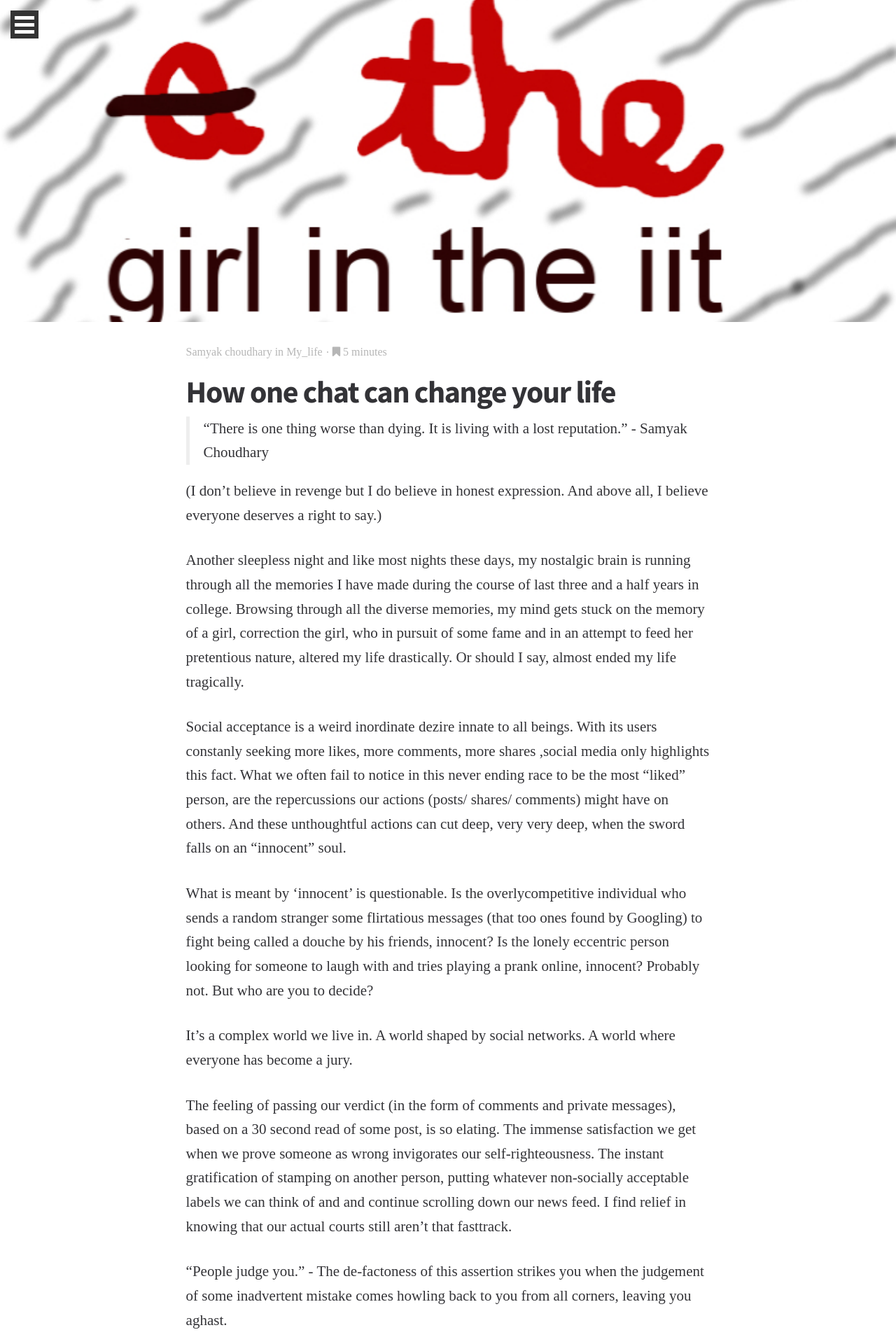
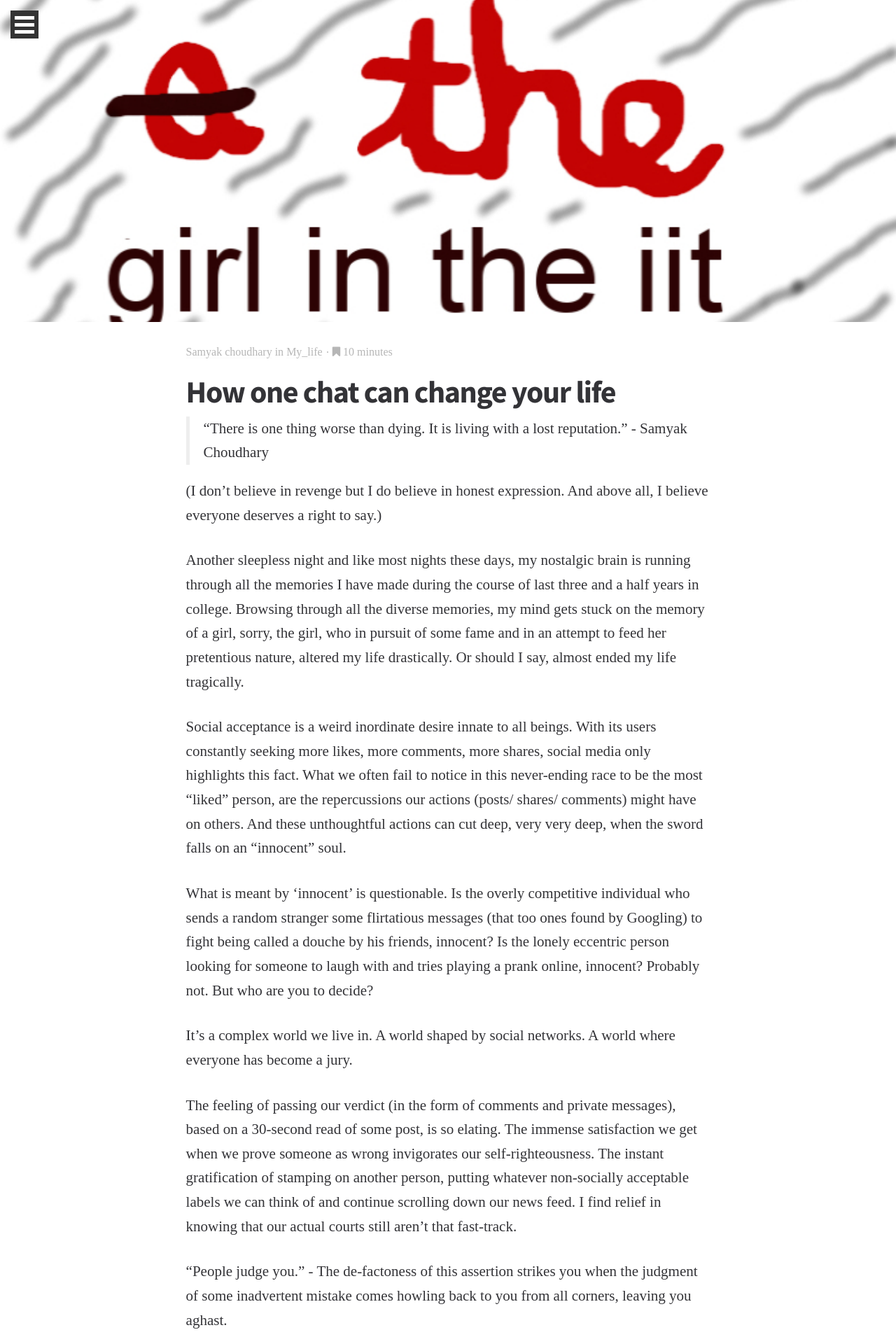
Before and after one commit to samyak45/samyak45.github.io, a Jekyll site: the page built from _posts/2017-02-10-How-one-chat-can-change-your-life.md, in a window 1280 px wide. Shown: the top 1920 px of the page at 70% size. Built offline with Jekyll 4.4.1, drawn with Linux system fonts in a browser that asks for light colours; some web fonts are replaced; some of the changed text lies outside the part shown.

Commit message:
COrrected some grammatical errors

```diff
--- a/_posts/2017-02-10-How-one-chat-can-change-your-life.md
+++ b/_posts/2017-02-10-How-one-chat-can-change-your-life.md
@@ -8,7 +8,7 @@ author_name : Samyak Choudhary
 author_url : /about
 author_avatar: samyak
 show_avatar : true
-read_time : 5
+read_time : 10
 feature_image: girlintheiit
 show_related_posts: false
 square_related: girlintheiit
@@ -19,35 +19,35 @@ published: true
 
 (I don't believe in revenge but I do believe in honest expression. And above all, I believe everyone deserves a right to say.)
 
-Another sleepless night and like most nights these days, my nostalgic brain is running through all the memories I have made during the course of last three and a half years in college. Browsing through all the diverse memories, my mind gets stuck on the memory of a girl, correction the girl, who in pursuit of some fame and in an attempt to feed her pretentious nature, altered my life drastically. Or should I say, almost ended my life tragically.
+Another sleepless night and like most nights these days, my nostalgic brain is running through all the memories I have made during the course of last three and a half years in college. Browsing through all the diverse memories, my mind gets stuck on the memory of a girl, sorry, the girl, who in pursuit of some fame and in an attempt to feed her pretentious nature, altered my life drastically. Or should I say, almost ended my life tragically.
 
-Social acceptance is a weird inordinate dezire innate to all beings. With its users constanly seeking more likes, more comments, more shares ,social media only highlights this fact. What we often fail to notice in this never ending race to be the most "liked" person, are the repercussions our actions (posts/ shares/ comments) might have on others. And these unthoughtful actions can cut deep, very very deep, when the sword falls on an "innocent" soul.
+Social acceptance is a weird inordinate desire innate to all beings. With its users constantly seeking more likes, more comments, more shares, social media only highlights this fact. What we often fail to notice in this never-ending race to be the most "liked" person, are the repercussions our actions (posts/ shares/ comments) might have on others. And these unthoughtful actions can cut deep, very very deep, when the sword falls on an "innocent" soul.
 
-What is meant by 'innocent' is questionable. Is the overlycompetitive individual who sends a random stranger some flirtatious messages (that too ones found by Googling) to fight being called a douche by his friends, innocent? Is the lonely eccentric person looking for someone to laugh with and tries playing a prank online, innocent? Probably not. But who are you to decide?
+What is meant by 'innocent' is questionable. Is the overly competitive individual who sends a random stranger some flirtatious messages (that too ones found by Googling) to fight being called a douche by his friends, innocent? Is the lonely eccentric person looking for someone to laugh with and tries playing a prank online, innocent? Probably not. But who are you to decide?
 
 It's a complex world we live in. A world shaped by social networks. A world where everyone has become a jury.
 
-The feeling of passing our verdict (in the form of comments and private messages), based on a 30 second read of some post, is so elating. The immense satisfaction we get when we prove someone as wrong invigorates our self-righteousness. The instant gratification of stamping on another person, putting whatever non-socially acceptable labels we can think of and and continue scrolling down our news feed. I find relief in knowing that our actual courts still aren't that fasttrack.
+The feeling of passing our verdict (in the form of comments and private messages), based on a 30-second read of some post, is so elating. The immense satisfaction we get when we prove someone as wrong invigorates our self-righteousness. The instant gratification of stamping on another person, putting whatever non-socially acceptable labels we can think of and continue scrolling down our news feed. I find relief in knowing that our actual courts still aren't that fast-track.
 
-"People judge you." - The de-factoness of this assertion strikes you when the judgement of some inadvertent mistake comes howling back to you from all corners, leaving you aghast.
+"People judge you." - The de-factoness of this assertion strikes you when the judgment of some inadvertent mistake comes howling back to you from all corners, leaving you aghast.
 
 Though, I must claim that this assertion is wrong. It is wrong not because it is not true but because it is incomplete. A more coherent statement would be -
 
->"People judge you and their judgements are shallow. But these shallow judgements can leave even the deepest parts of your soul quivering."
+>"People judge you and their judgments are shallow. But these shallow judgments can leave even the deepest parts of your soul quivering."
 
-The people around us, even our closest friends, are mysterious to us. Their characters have unfathomable secret recesses that they never reveal. This unknowableness of other people is disturbing to us. So, we prefer to ignore this fact, and judge people on their appearances, on what is most visible to us - words, actions, gestures, looks. And these fleeting extraverted encounters become the barometer of all judgements in the social realm.
+The people around us, even our closest friends, are mysterious to us. Their characters have unfathomable secret recesses that they never reveal. This unknowableness of other people is disturbing to us. So, we prefer to ignore this fact, and judge people on their appearances, on what is most visible to us - words, actions, gestures, looks. And these fleeting extraverted encounters become the barometer of all judgments in the social realm.
 
 ![haider-bang-bang](http://samyakchoudhary.com/img/haider-bang-bang-facebook.jpg){: .center-image }
 
 Reputation is a double-edged sword. It has a power like magic and whether the exact same deeds appears dreadful or brilliant, rakish or charming, can depend entirely on the reputation of the doer. Unfortunately, good reputation takes years to build and bad reputation spreads like wildfire.
 
-It is very easy to tarnish other people's reputation. Sow the seeds of incriminating rumor and gossip does the rest. Want to catalyze the process and have a solid base of popularity? Use barbs, mockery and ridicule. You will not only succesffuly slandered your prey, but also draw more attention to you, enhancing your own reputation and popularity!
+It is very easy to tarnish other people's reputation. Sow the seeds of incriminating rumor and gossip does the rest. Want to catalyze the process and have a solid base of popularity? Use barbs, mockery, and ridicule. You will not only successfully slandered your prey, but also draw more attention to you, enhancing your own reputation and popularity!
 
 ![Facebook Like](http://samyakchoudhary.com/img/like-facebook-hand.jpg){: .center-image }
 
-The above efforts work like a charm especially if your victim is a blank-slated introvert who is a stranger to even the closest of his friends. Don't be surprised when those who have known the target for years also start believing your version of him/her. And thanks to the social proof you would have amassed by now supporting your claim, dichotomy between the victim's true self and your broached version, will no longer be a barrier.
+The above efforts work like a charm especially if your victim is a blank-slated introvert who is a stranger to even the closest of his friends. Don't be surprised when those who have known the target for years also start believing your version of him/her. And thanks to the social proof you would have amassed by now supporting your claim, the dichotomy between the victim's true self and your broached version will no longer be a barrier.
 
-If you have been sufficiently successful till this step, as a side-effect, the victim's friends (if any) would have already left him/her or would be on the verge of leaving. Who likes to move around with jerks, imps, and losers? Afterall, people are judged based on their friends too!
+If you have been sufficiently successful till this step, as a side-effect, the victim's friends (if any) would have already left him/her or would be on the verge of leaving. Who likes to move around with jerks, imps, and losers? After all, people are judged based on their friends too!
 
 ![Chat Page 1](http://samyakchoudhary.com/img/chat-pg-1.png){: .center-image }
 ![Chat Page 2](http://samyakchoudhary.com/img/chat-pg-2.png){: .center-image }
```
Also changed, not shown: other parts of _posts/2017-02-10-How-one-chat-can-change-your-life.md (+3 -3 lines).
